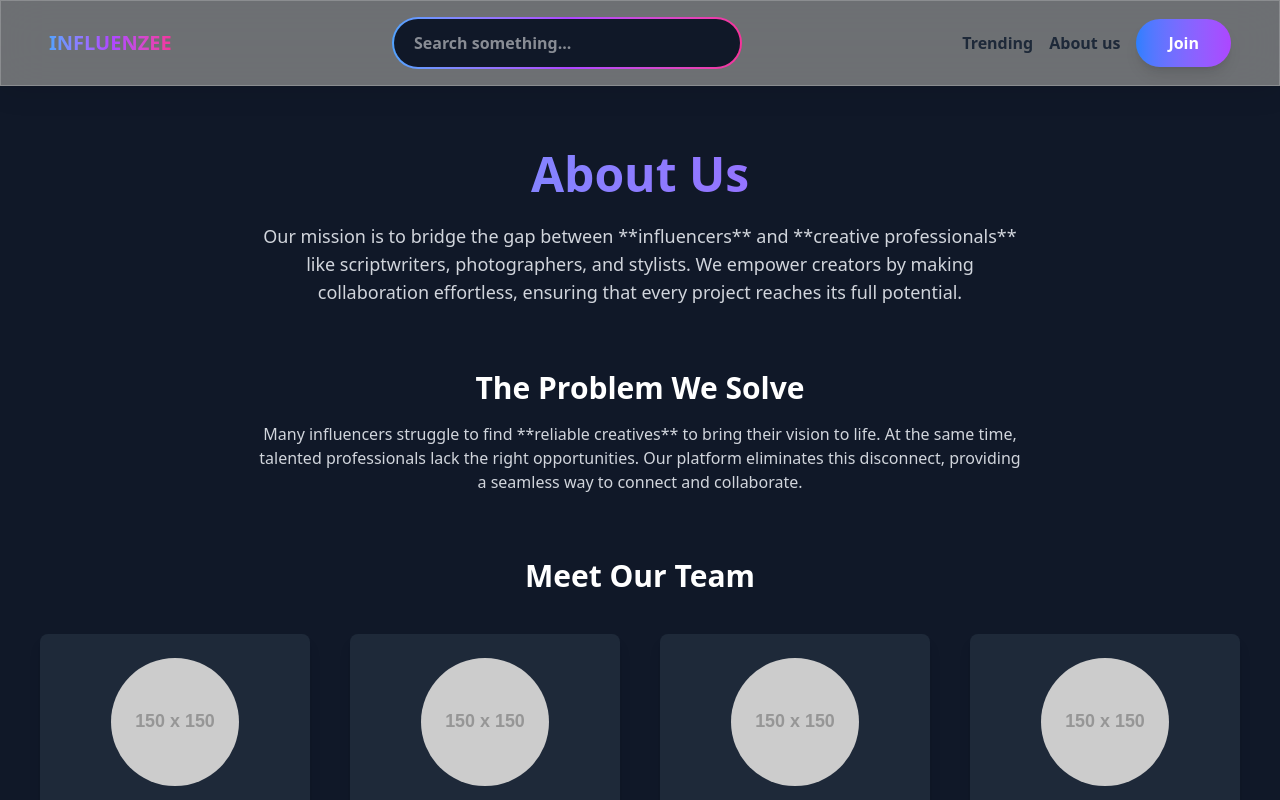
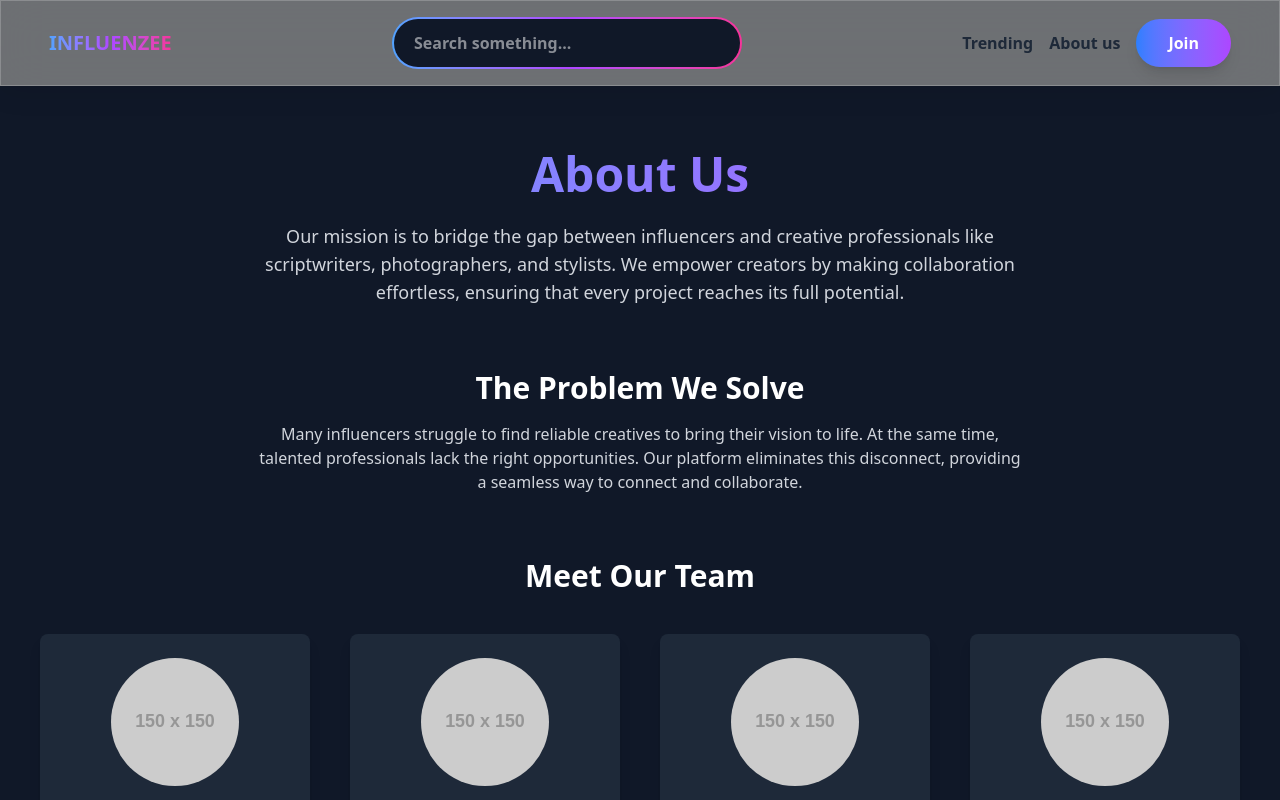
Before and after one commit to rogue-BYTE/influenzee, a React (Vite) app: page /about in a window 1280 px wide. Shown: the top 800 px of the page. Built offline with nearby package versions, Linux system fonts and the light colour scheme.

Commit message:
fix: Minor

```diff
--- a/src/pages/about.jsx
+++ b/src/pages/about.jsx
@@ -34,7 +34,7 @@ export default function AboutUs() {
       <section className="text-center mb-16">
         <h1 className="text-5xl font-bold text-transparent bg-clip-text bg-gradient-to-r from-blue-400 to-purple-500">About Us</h1>
         <p className="mt-6 max-w-3xl mx-auto text-lg text-gray-300">
-          Our mission is to bridge the gap between **influencers** and **creative professionals** like scriptwriters, photographers, and stylists. We empower creators by making collaboration effortless, ensuring that every project reaches its full potential.
+          Our mission is to bridge the gap between influencers and creative professionals like scriptwriters, photographers, and stylists. We empower creators by making collaboration effortless, ensuring that every project reaches its full potential.
         </p>
       </section>
 
@@ -42,7 +42,7 @@ export default function AboutUs() {
       <section className="text-center mb-16">
         <h2 className="text-3xl font-semibold">The Problem We Solve</h2>
         <p className="mt-4 max-w-3xl mx-auto text-gray-300">
-          Many influencers struggle to find **reliable creatives** to bring their vision to life. At the same time, talented professionals lack the right opportunities. Our platform eliminates this disconnect, providing a seamless way to connect and collaborate.
+          Many influencers struggle to find reliable creatives to bring their vision to life. At the same time, talented professionals lack the right opportunities. Our platform eliminates this disconnect, providing a seamless way to connect and collaborate.
         </p>
       </section>
 
```
